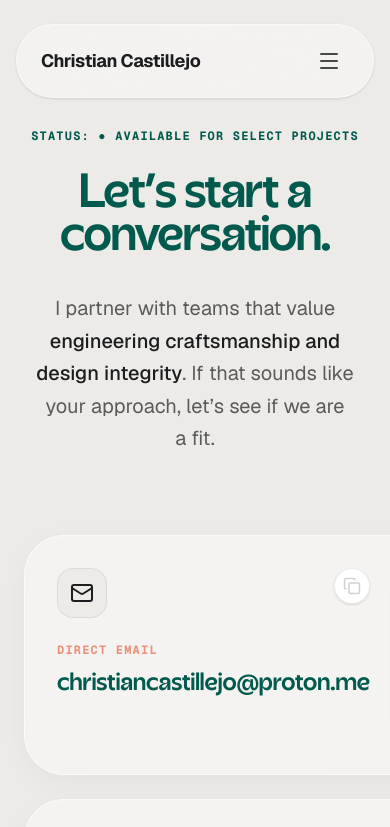
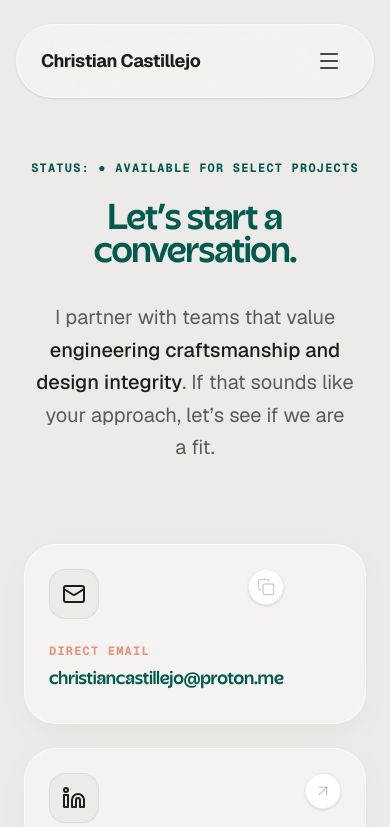
Before and after one commit to ChristianCastillejo/portfolio, a Next.js app: page /contact in a window 390 px wide. Shown: the top 827 px of the page. Built offline with nearby package versions, Linux system fonts and the light colour scheme.

Commit message:
--wip-- [skip ci]

```diff
--- a/src/app/contact/page.tsx
+++ b/src/app/contact/page.tsx
@@ -42,7 +42,7 @@ const ContactCard = ({
                     {title}
                 </span>
                 {/* CAMBIO: El texto principal se ilumina en Primary al pasar el mouse */}
-                <h3 className="font-display text-2xl md:text-3xl font-bold text-foreground leading-tight group-hover:text-primary transition-colors duration-300 truncate w-full text-left">
+                <h3 className="font-display text-lg md:text-xl lg:text-3xl font-bold text-foreground leading-tight group-hover:text-primary transition-colors duration-300 break-all lg:truncate w-full text-left">
                     {value}
                 </h3>
             </div>
@@ -50,7 +50,7 @@ const ContactCard = ({
     )
 
     // AÑADIDO: 'flex flex-col' para que Link y Button se comporten igual estructuralmente
-    const containerClasses = "group relative w-full p-8 rounded-[2.5rem] bg-white/40 backdrop-blur-xl border border-white/60 shadow-[0_8px_30px_rgb(0,0,0,0.04)] hover:shadow-[0_8px_30px_rgb(0,0,0,0.08)] hover:bg-white/60 transition-all duration-500 ease-out cursor-pointer overflow-hidden min-h-[240px] flex flex-col"
+    const containerClasses = "group relative w-full p-6 md:p-8 rounded-[2rem] md:rounded-[2.5rem] bg-white/40 backdrop-blur-xl border border-white/60 shadow-[0_8px_30px_rgb(0,0,0,0.04)] hover:shadow-[0_8px_30px_rgb(0,0,0,0.08)] hover:bg-white/60 transition-all duration-500 ease-out cursor-pointer overflow-hidden min-h-[180px] md:min-h-[240px] flex flex-col"
 
     if (href) {
         return (
@@ -84,7 +84,7 @@ export default function ContactPage() {
             <div className="fixed inset-0 pointer-events-none opacity-[0.03] bg-noise mix-blend-overlay z-0" />
 
             {/* --- HERO SECTION --- */}
-            <section className="relative z-10 pt-32 md:pt-48 pb-20 px-6">
+            <section className="relative z-10 pt-40 md:pt-48 pb-20 px-6">
                 <div className="max-w-4xl mx-auto text-center">
                     <motion.div
                         initial={{ opacity: 0, y: 20 }}
@@ -94,7 +94,7 @@ export default function ContactPage() {
                         <span className="font-mono text-xs text-accent font-bold uppercase tracking-widest mb-6 block">
                             Status: <span className="text-accent text-md animate-pulse">●</span> Available for select projects
                         </span>
-                        <h1 className="font-display text-5xl md:text-7xl font-bold text-foreground mb-8 leading-[0.9] tracking-tight">
+                        <h1 className="font-display text-4xl sm:text-5xl md:text-7xl font-bold text-foreground mb-8 leading-[0.9] tracking-tight">
                             Let’s start a <br /> conversation.
                         </h1>
                         <p className="font-sans text-xl text-foreground/70 leading-relaxed max-w-2xl mx-auto text-pretty">
@@ -212,7 +212,7 @@ export default function ContactPage() {
                         </div>
 
                         {/* Columna de Filosofía (The Filter) */}
-                        <div className="md:col-span-8 bg-white/40 backdrop-blur-md rounded-[2.5rem] border border-white/60 p-10 md:p-12">
+                        <div className="md:col-span-8 bg-white/40 backdrop-blur-md rounded-[2rem] md:rounded-[2.5rem] border border-white/60 p-6 md:p-12">
                             <span className="font-mono text-xs text-accent font-bold uppercase tracking-widest mb-8 block">
                                 Are we a match?
                             </span>
```
